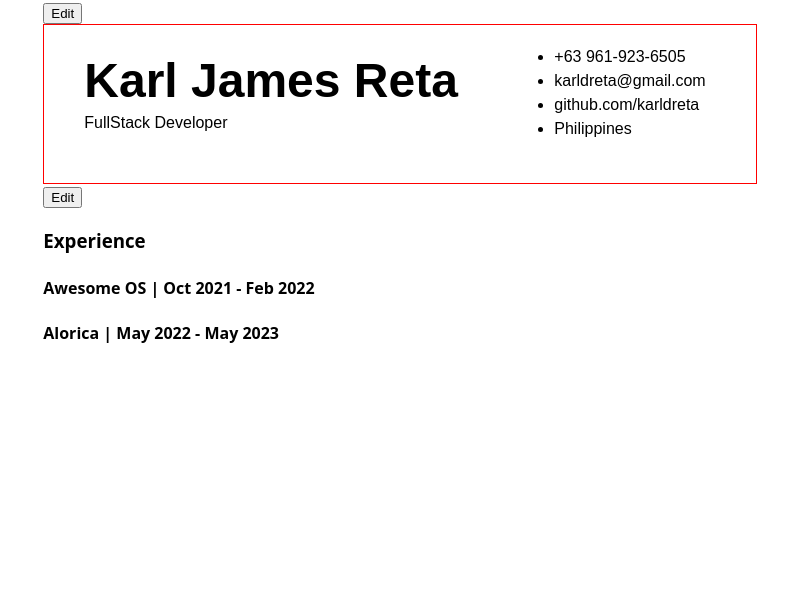
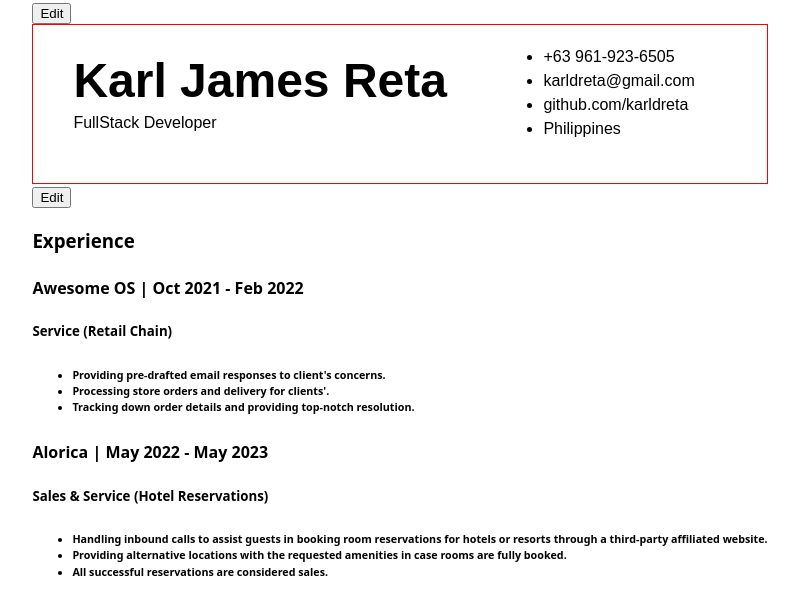
Before and after one commit to karldreta/react-cv-top, a React (Vite) app: page / in a window 1280 px wide. Shown: the top 614 px of the page, without its empty margins (240-1039 px from the left). Built offline with nearby package versions, Linux system fonts and the light colour scheme.

Commit message:
Add tasks and updateTaskField

```diff
--- a/src/components/Experience.jsx
+++ b/src/components/Experience.jsx
@@ -8,11 +8,21 @@ export default function Experience() {
             companyName: "Awesome OS",
             dateStart: "Oct 2021",
             dateEnd: "Feb 2022",
-            workTitle: "Service (Retail Chain)",
-            workTasks: [
-                "Providing pre-drafted email responses to client's concerns.",
-                "Processing store orders and delivery for clients'.",
-                "Tracking down order details and providing top-notch resolution."
+            description: "Service (Retail Chain)",
+            tasks: [
+                {
+                    taskId: crypto.randomUUID(),
+                    task: "Providing pre-drafted email responses to client's concerns.",
+                },
+                {
+                    taskId:crypto.randomUUID(),
+                    task: "Processing store orders and delivery for clients'."
+                },
+                {
+                    taskId:crypto.randomUUID(),
+                    task: "Tracking down order details and providing top-notch resolution."
+
+                }
             ]
         },
         {
@@ -20,11 +30,21 @@ export default function Experience() {
             companyName: "Alorica",
             dateStart: "May 2022",
             dateEnd: "May 2023",
-            workTitle: "Sales & Service (Hotel Reservations)",
-            workTasks: [
-                "Handling inbound calls to assist guests in booking room reservations for hotels or resorts through a third-party affiliated website.",
-                "Providing alternative locations with the requested amenities in case rooms are fully booked.",
-                "All successful reservations are considered sales."
+            description: "Sales & Service (Hotel Reservations)",
+            tasks: [
+                {
+                    taskId: crypto.randomUUID(),
+                    task: "Handling inbound calls to assist guests in booking room reservations for hotels or resorts through a third-party affiliated website.",
+                },
+                {
+                    taskId:crypto.randomUUID(),
+                    task: "Providing alternative locations with the requested amenities in case rooms are fully booked."
+                },
+                {
+                    taskId:crypto.randomUUID(),
+                    task: "All successful reservations are considered sales."
+
+                }
             ]
         }
     ])
@@ -33,9 +53,20 @@ export default function Experience() {
         setIsEditing(prev => !prev);
     }
 
-      function updateField(id, field, value) {
+    function updateField(id, field, value) {
         setWorkHistory(prev => prev.map(job => job.id === id ? { ...job, [field]: value } : job));
-      }
+    }
+
+    function updateTaskField(jobId, taskId, value) {
+        setWorkHistory(prev => prev.map(
+            job => job.id === jobId ? {
+                ...job,
+                tasks: job.tasks.map(task => task.taskId === taskId ?
+                    {...task, task: value} : task
+                )
+            } : job
+        ))
+    }
 
 
     return (
@@ -52,12 +83,26 @@ export default function Experience() {
                             <>
                             <input value={job.companyName} onChange={e => updateField(job.id, "companyName", e.target.value)}/>
                             <input value={job.dateStart + " - " + job.dateEnd} onChange={e => updateField(job.id,"dateStart", e.target.value)}/>
-
+                            <br />
+                            <input value={job.description} onChange={e => updateField(job.id, "description", e.target.value)}/>
+                            <ul>
+                                {job.tasks.map(task => <input
+                                key={task.taskId}
+                                value={task.task}
+                                onChange={e => updateTaskField(job.id, task.taskId, e.target.value)}/>)}
+                            </ul>
                             </>
                         ) :
                         (
-                        <h4>{job.companyName + " | " + job.dateStart + " - " + job.dateEnd}</h4>
-
+                            <>
+                            <h4>{job.companyName + " | " + job.dateStart + " - " + job.dateEnd}</h4>
+                            <h5>{job.description}</h5>
+                            <h6>
+                                <ul>
+                                    {job.tasks.map(task => <li key={task.taskId}>{task.task}</li>)}
+                                </ul>
+                            </h6>
+                            </>
                         )
 
                         }
```
